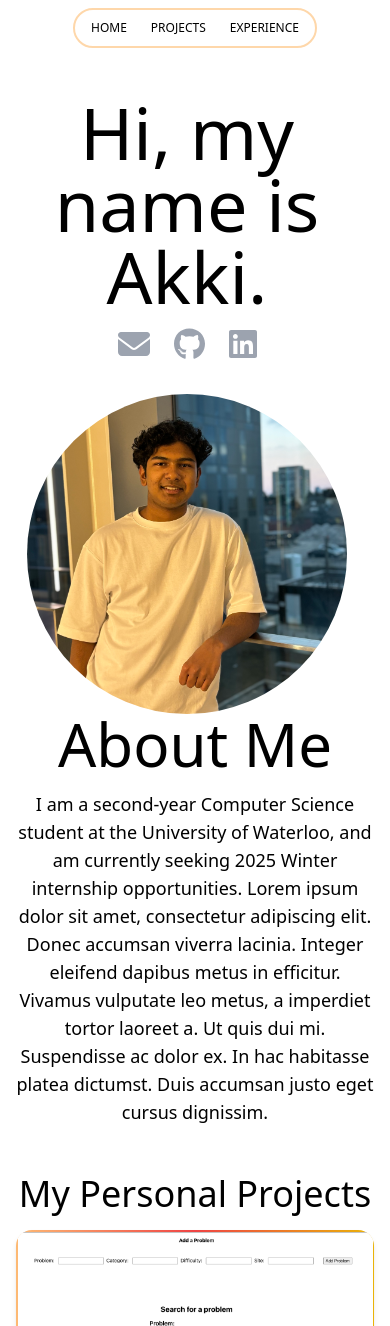
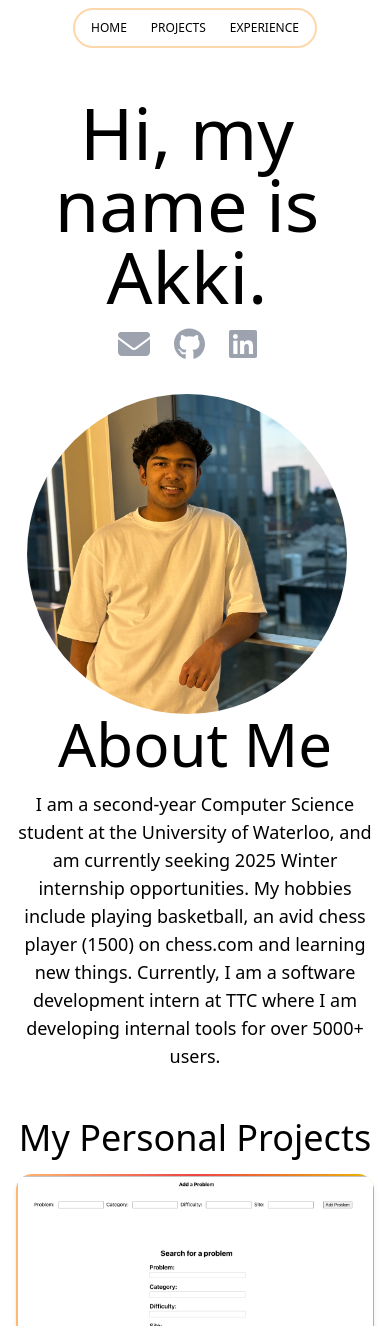
Before and after one commit to anubhavsengupta/personalwebsite, a React (Create React App) app: page / in a window 390 px wide. Shown: the top 1326 px of the page. Built offline with nearby package versions, Linux system fonts and the light colour scheme.

Commit message:
Url navigation update

```diff
--- a/src/Components/About.js
+++ b/src/Components/About.js
@@ -31,8 +31,8 @@ function About() {
                     <h1 className="font-raleway text-6xl mb-4">About Me</h1>
                     <p className="text-lg">
                         I am a second-year Computer Science student at the University of Waterloo, and am currently
-                        seeking 2025 Winter internship opportunities. Lorem ipsum dolor sit amet, consectetur adipiscing elit.
-                        Donec accumsan viverra lacinia. Integer eleifend dapibus metus in efficitur. Vivamus vulputate leo metus, a imperdiet tortor laoreet a. Ut quis dui mi. Suspendisse ac dolor ex. In hac habitasse platea dictumst. Duis accumsan justo eget cursus dignissim.
+                        seeking 2025 Winter internship opportunities. My hobbies include playing basketball, an avid chess player (1500) on chess.com and learning new things. Currently, I am a software development intern at TTC where I am developing internal tools
+                        for over 5000+ users.
                     </p>
                 </div>
         </div>
--- a/src/Components/Projects.js
+++ b/src/Components/Projects.js
@@ -6,7 +6,7 @@ function Projects() {
   return (
     <Animation1>
 
-    <h1 className="text-center font-raleway text-4xl pt-12 md:pt-40">My Personal Projects</h1>
+    <h1 className="text-center font-raleway text-4xl pt-12 md:pt-40" id="projects">My Personal Projects</h1>
     <div>
 
       <div className="flex flex-wrap justify-center gap-8 p-4" id="projects">
--- a/src/Components/UI/SlideNavigation/SlideTab.js
+++ b/src/Components/UI/SlideNavigation/SlideTab.js
@@ -20,7 +20,7 @@ const SlideTabs = () => {
     return (
         <ul className="relative flex w-fit rounded-full border-2 border-orange-200 bg-white p-1">
             <Tab setPosition={setPos}> <Link to="/">Home</Link></Tab>
-            <Tab setPosition={setPos}><Link to="/#projects">Projects</Link></Tab>
+            <Tab setPosition={setPos}><a href="/#projects">Projects</a></Tab>
             <Tab setPosition={setPos}><a href="/#experience">Experience</a></Tab>
             <UserCursor position={pos}></UserCursor>
         </ul>
```
